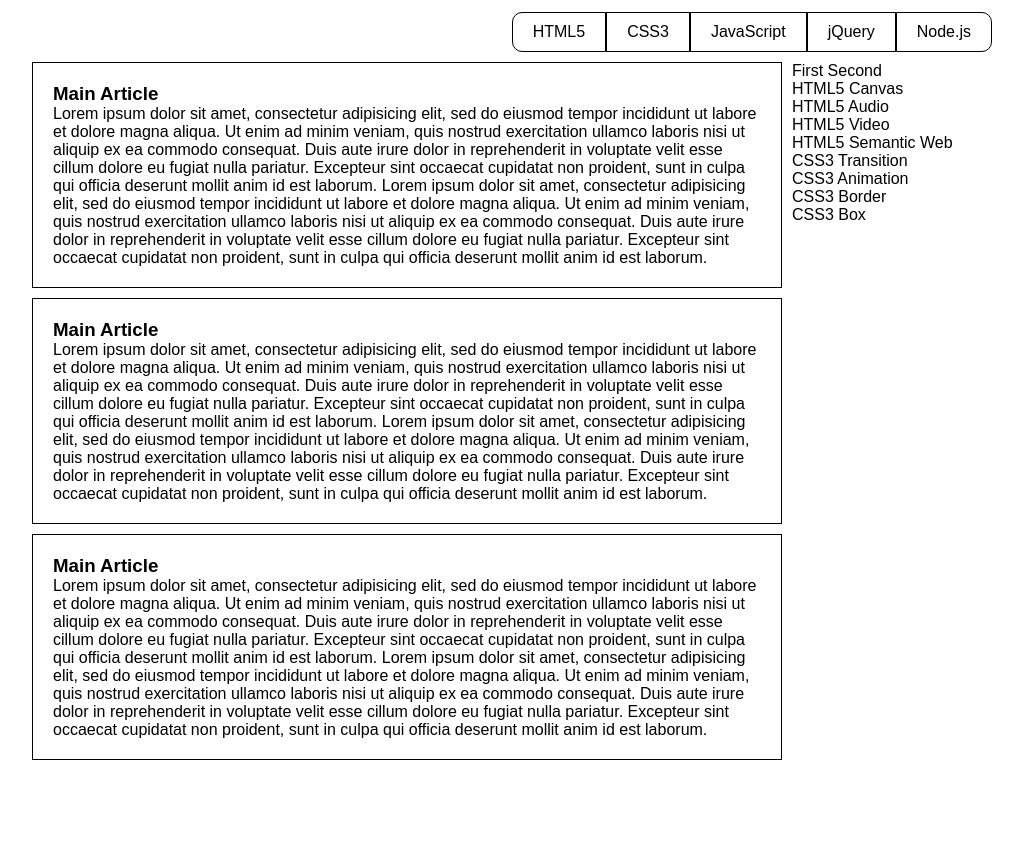
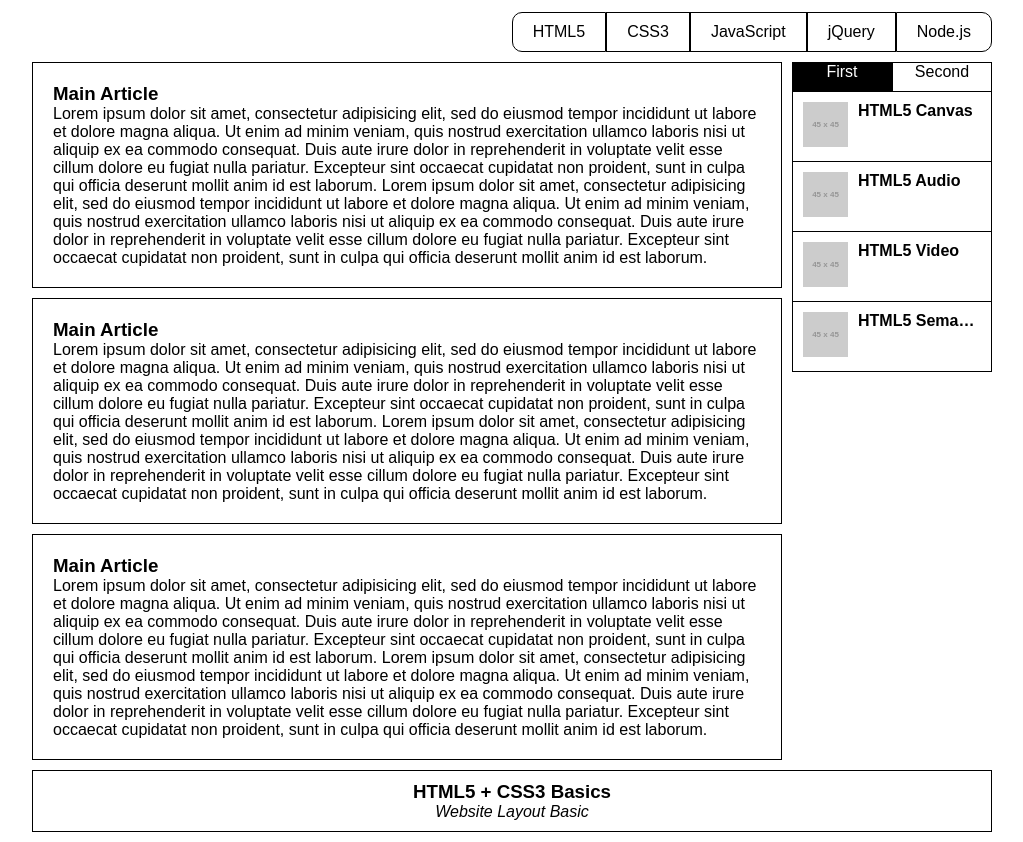
Before and after one commit to devCez-E/100days-coding-challenges, a plain HTML site: page Layout/WebPage/index.html in a window 1280 px wide. Shown: the part 98-940 px from the top of the page, without its empty margins (128-1151 px from the left). Before the commit the page ends 868 px from the top, so only its background shows below. Drawn offline with Linux system fonts and the light colour scheme; placeholder pictures from the web are drawn by us.

Commit message:
WebPage Layout

```diff
--- a/Layout/WebPage/index.css
+++ b/Layout/WebPage/index.css
@@ -117,11 +117,74 @@ img{ border:0; }
 }
 
 /* 첫번째 탭 */
-.content .main_aside input:nth-of-type(1){display : none;} /*input 태그 보이지 않게*/
-.content .main_aside input:nth-of-type(1) ~ .main_aside .tab_item:nth-of-type(1){display: none;} /*input 체크 x : div 보이지 않게*/
-.content .main_aside input:nth-of-type(1):checked ~ .main_aside .tab_item:nth-of-type(1){display: block;} /*input 체크 o : div 보이게*/
+.main_aside input:nth-of-type(1){display : none;} /*input 태그 보이지 않게*/
+.main_aside input:nth-of-type(1) ~ div:nth-of-type(1){display: none;} /*input 체크 x : div 보이지 않게*/
+.main_aside input:nth-of-type(1):checked ~ div:nth-of-type(1){display: block;} /*input 체크 o : div 보이게*/
 
 /* 두번째 탭 */
-.content .main_aside input:nth-of-type(2){display : none;}
-.content .main_aside input:nth-of-type(2) ~ .main_aside .tab_item:nth-of-type(1){display: none;}
-.content .main_aside input:nth-of-type(2):checked ~ .main_aside .tab_item:nth-of-type(1){display: block;}
+.main_aside input:nth-of-type(2){display : none;}
+.main_aside input:nth-of-type(2) ~ div:nth-of-type(2){display: none;}
+.main_aside input:nth-of-type(2):checked ~ div:nth-of-type(2){display: block;}
+
+.main_aside .buttons{overflow: hidden;}
+.main_aside .buttons label{
+    display: block;
+    float: left;
+    width: 100px;
+    height: 30px;
+    text-align: center;
+
+    box-sizing: border-box;
+    border: 1px solid black;
+    background-color: white;
+    color : black;
+}
+
+.main_aside input:nth-of-type(1):checked ~ .buttons label:nth-of-type(1){
+    background-color: black;
+    color : white;
+}
+
+.main_aside input:nth-of-type(2):checked ~ .buttons label:nth-of-type(2){
+    background-color: black;
+    color : white;
+}
+
+
+/* 목록 */
+.item{
+    overflow:hidden;
+    padding:10px;
+    border: 1px solid black;
+    border-top:none
+}
+
+.thumbnail{
+    float:left;
+}
+
+.description{
+    float:left;
+    margin-left:10px;
+}
+
+.description strong{
+    display: block;
+    width: 120px;
+    white-space: nowrap;
+    overflow: hidden;
+    text-overflow: ellipsis;
+}
+
+/* 푸터 */
+.main_footer{
+    width: 960px;
+    margin:0 auto;
+    margin-bottom: 10px;
+
+    box-sizing: border-box;
+    padding: 10px;
+    border: 1px solid black;
+
+    text-align: center;
+}
--- a/Layout/WebPage/index.html
+++ b/Layout/WebPage/index.html
@@ -80,32 +80,78 @@
         </section>
         <!-- 사이드 -->
         <aside class="main_aside">
-            <input type="radio" class="first" name="tab" checked="checked" />
-            <input type="radio" class="second" name="tab" />
+            <input id="first" type="radio" name="tab" checked="checked" />
+            <input id="second" type="radio" name="tab" />
             <section class="buttons">
                 <label for="first">First</label>
                 <label for="second">Second</label>
             </section>
+            <!-- 목록 -->
             <div class="tab_item">
                 <ul>
-                    <li><a href="#">HTML5 Canvas</a></li>
-                    <li><a href="#">HTML5 Audio</a></li>
-                    <li><a href="#">HTML5 Video</a></li>
-                    <li><a href="#">HTML5 Semantic Web</a></li>
+                    <li class="item">
+                        <a href="#">
+                            <div class="thumbnail"><img src="http://placehold.it/45x45" /></div>
+                        <div class="description"><strong>HTML5 Canvas</strong></div>
+                        </a>
+                    </li>
+                    <li class="item">
+                        <a href="#">
+                            <div class="thumbnail"><img src="http://placehold.it/45x45" /></div>
+                        <div class="description"><strong>HTML5 Audio</strong></div>
+                        </a>
+                    </li>
+                    <li class="item">
+                        <a href="#">
+                            <div class="thumbnail"><img src="http://placehold.it/45x45" /></div>
+                        <div class="description"><strong>HTML5 Video</strong></div>
+                        </a>
+                    </li>
+                    <li class="item">
+                        <a href="#">
+                            <div class="thumbnail"><img src="http://placehold.it/45x45" /></div>
+                        <div class="description"><strong>HTML5 Semantic Web</strong></div>
+                        </a>
+                    </li>
                 </ul>
             </div>
+
+            <!-- 목록 -->
             <div class="tab_item">
                 <ul>
-                    <li><a href="#">CSS3 Transition</a></li>
-                    <li><a href="#">CSS3 Animation</a></li>
-                    <li><a href="#">CSS3 Border</a></li>
-                    <li><a href="#">CSS3 Box</a></li>
+                    <li class="item">
+                        <a href="#">
+                            <div class="thumbnail"><img src="http://placehold.it/45x45" /></div>
+                        <div class="description"><strong>CSS3 Transition</strong></div>
+                        </a>
+                    </li>
+                    <li class="item">
+                        <a href="#">
+                            <div class="thumbnail"><img src="http://placehold.it/45x45" /></div>
+                        <div class="description"><strong>CSS3 Animation</strong></div>
+                        </a>
+                    </li>
+                    <li class="item">
+                        <a href="#">
+                            <div class="thumbnail"><img src="http://placehold.it/45x45" /></div>
+                        <div class="description"><strong>CSS3 Border</strong></div>
+                        </a>
+                    </li>
+                    <li class="item">
+                        <a href="#">
+                            <div class="thumbnail"><img src="http://placehold.it/45x45" /></div>
+                        <div class="description"><strong>CSS3 Box</strong></div>
+                        </a>
+                    </li>
                 </ul>
             </div>
         </aside>
     </div>
-    <!-- 목록 -->
 
     <!-- 푸터 -->
+    <footer class="main_footer">
+        <h3>HTML5 + CSS3 Basics</h3>
+        <address>Website Layout Basic</address>
+    </footer>
 </body>
 </html>
```
